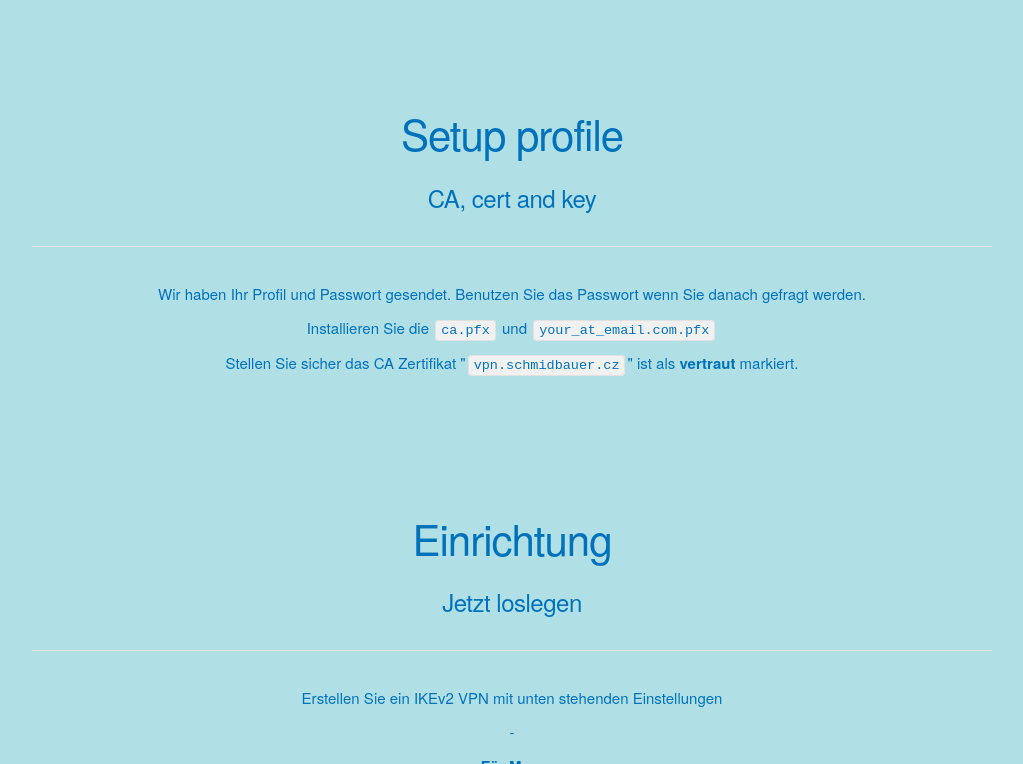
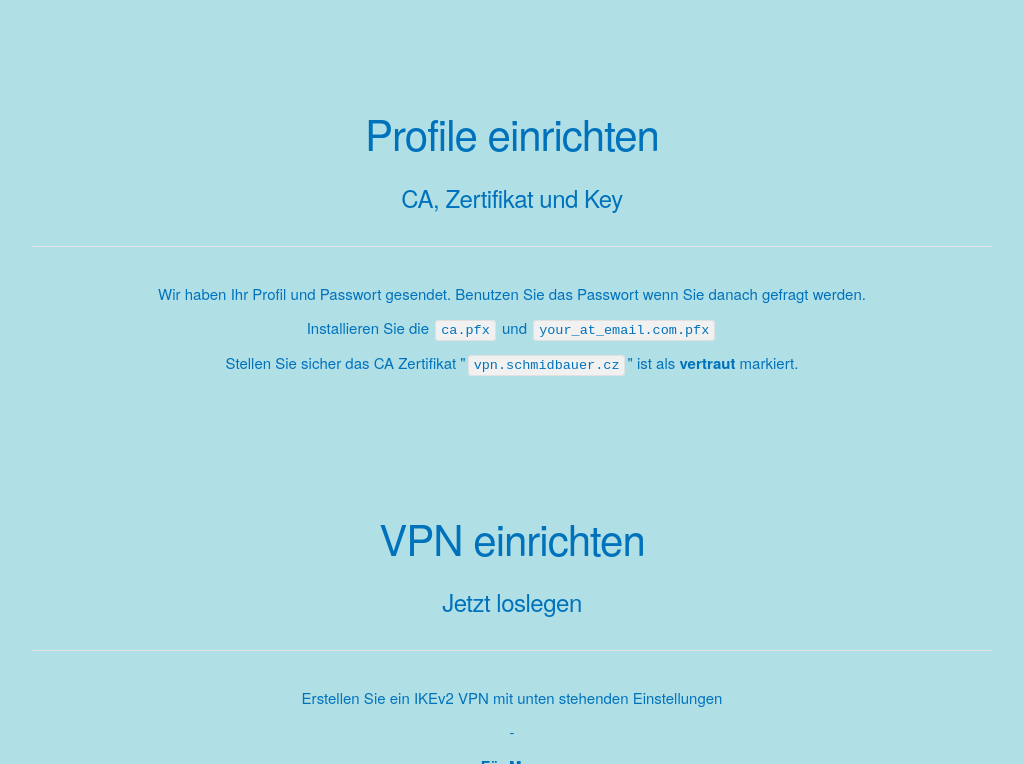
Before and after one commit to s-schmidbauer/vpn.schmidbauer.cz, a plain HTML site: page de/index.html in a window 1280 px wide. Shown: the part 664-1428 px from the top of the page, without its empty margins (128-1151 px from the left). Drawn offline with Linux system fonts and the light colour scheme; a web font is replaced by a local one.

Commit message:
Update index.html

```diff
--- a/de/index.html
+++ b/de/index.html
@@ -69,8 +69,8 @@
 
   <div class="section-small services" id="services">
     <div class="container">
-      <h2 class="services-security-header">Setup profile</h2>
-      <h5 class="services-security-description">CA, cert and key</h5>
+      <h2 class="services-security-header">Profile einrichten</h2>
+      <h5 class="services-security-description">CA, Zertifikat und Key</h5>
       <hr>
       <ul class="services-security">
         <li>Wir haben Ihr Profil und Passwort gesendet. Benutzen Sie das Passwort wenn Sie danach gefragt werden.</li>
@@ -82,7 +82,7 @@
 
   <div class="section-small services" id="services">
     <div class="container">
-      <h2 class="services-security-header">Einrichtung</h2>
+      <h2 class="services-security-header">VPN einrichten</h2>
       <h5 class="services-security-description">Jetzt loslegen</h5>
       <hr>
       <ul class="services-security">
```
